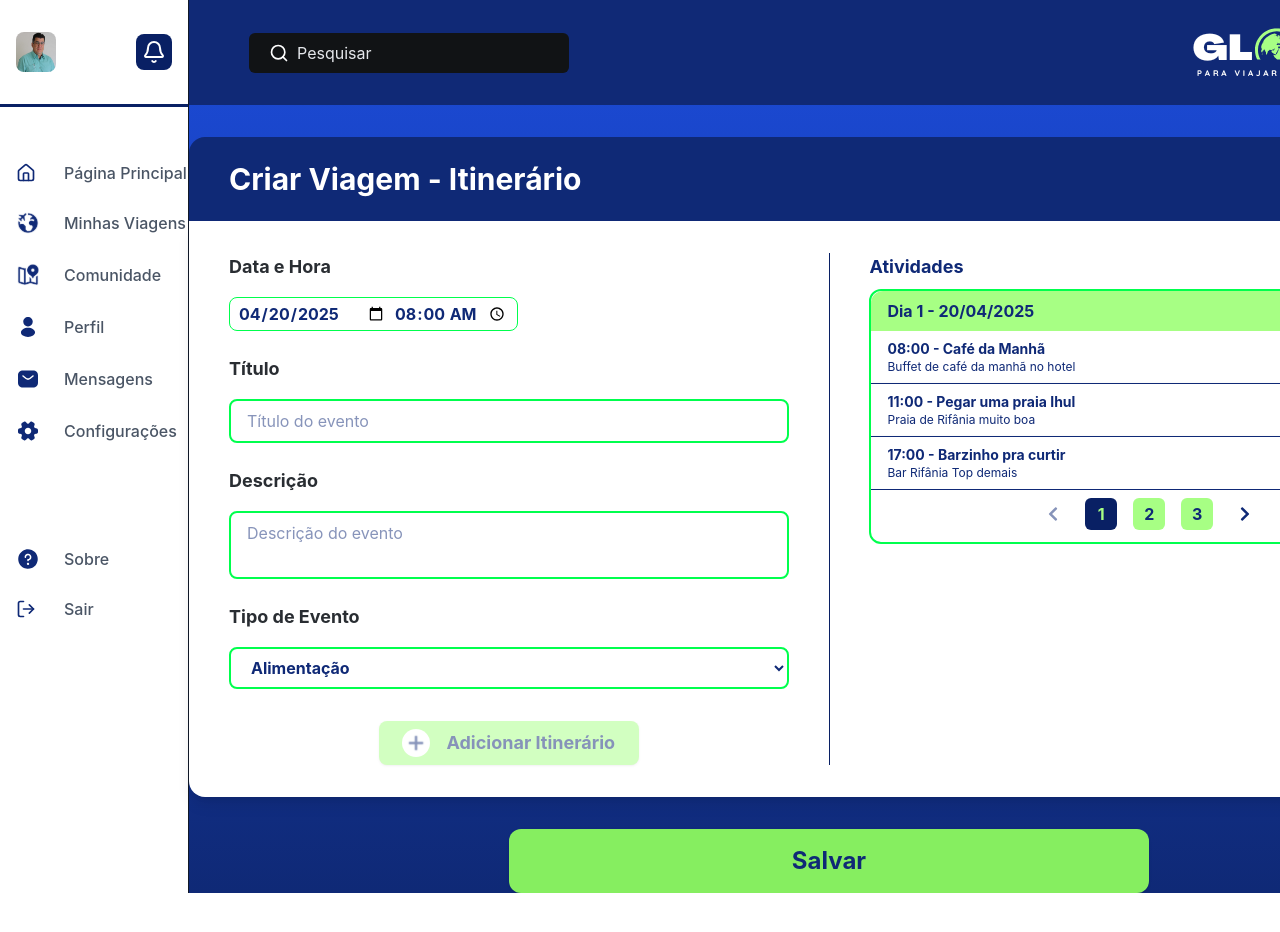
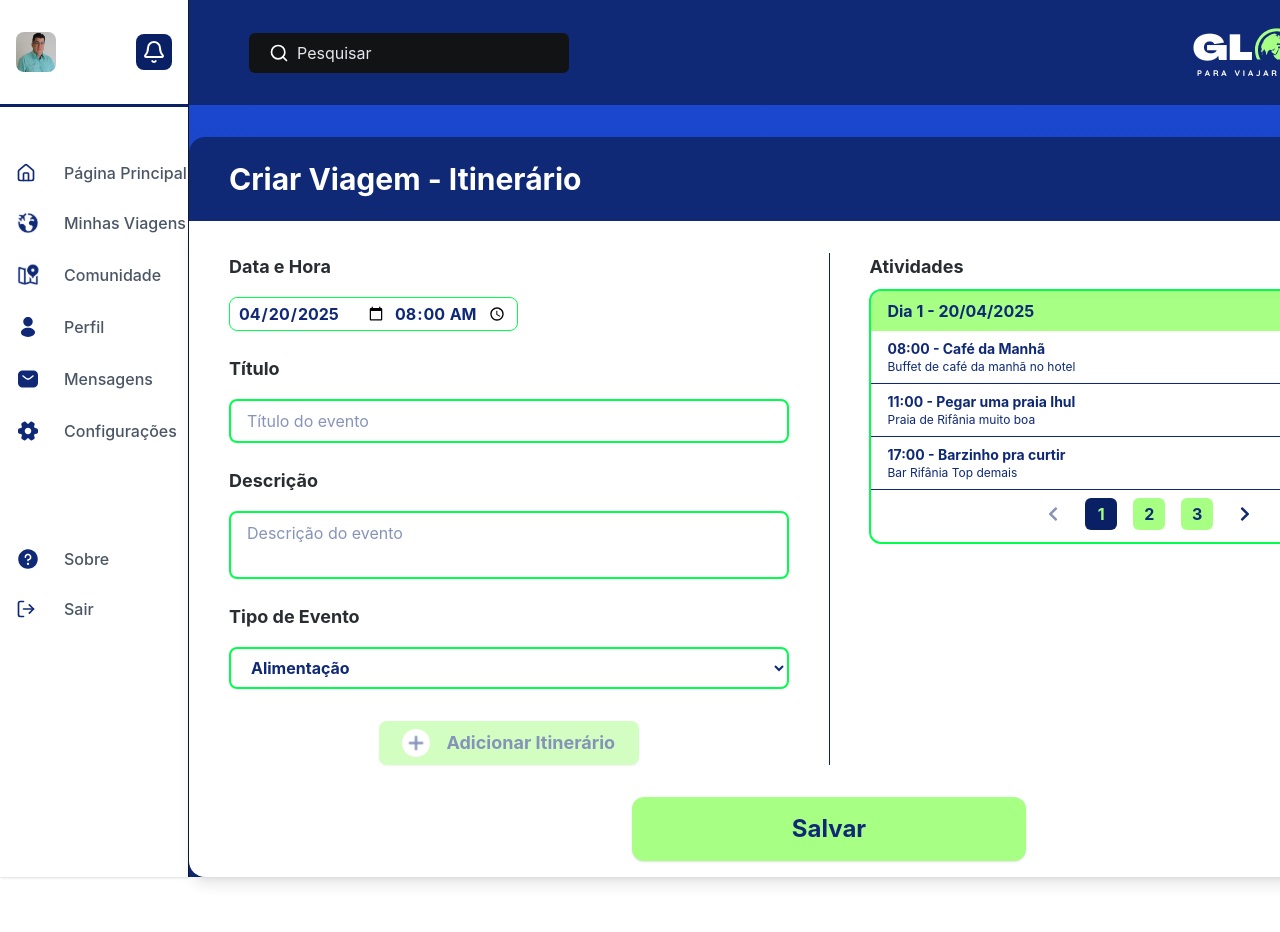
Before and after one commit to florgust/frontend-globix, a Next.js app: page /trip_itinerary in a window 1280 px wide. Shown: the top 932 px of the page. Before the commit the page ends 893 px from the top, so only its background shows below. Built offline with nearby package versions, Linux system fonts and the light colour scheme.

Commit message:
SCRUM-117: Editando cores da página

```diff
--- a/src/app/trip_itinerary/page.tsx
+++ b/src/app/trip_itinerary/page.tsx
@@ -239,7 +239,10 @@ export default function TripItinerary() {
                         Criar Viagem - Itinerário
                     </h2>
                 </div>
-                <div className="w-[80rem] bg-white rounded-b-2xl shadow-lg px-10 py-8 flex gap-8">
+                <div
+                    className="w-[80rem] h-[41rem] bg-white rounded-b-2xl shadow-lg px-10 py-8 flex gap-8 flex-col"
+                >
+                    <div className="flex flex-row gap-8 flex-1">
                         {/* Formulário */}
                         <div className="flex flex-col w-1/2 gap-4">
                             <label className="font-bold text-[#292D32] text-lg">
@@ -314,7 +317,7 @@ export default function TripItinerary() {
                             </div>
                         </div>
                         {/* Linha vertical divisória */}
-                    <div className="w-px bg-[#092064] mx-2" />
+                        <div className="w-px bg-[#092064] h-[32rem] mx-2" />
                         <Itinerary
                             itineraries={itineraries}
                             currentPage={currentPage}
@@ -325,9 +328,9 @@ export default function TripItinerary() {
                             setCurrentPage={setCurrentPage}
                         />
                     </div>
-                <div className="flex justify-center mt-8 w-full">
+                    <div className="flex justify-center pb-44">
                         <button
-                        className="cursor-pointer transition hover:scale-105 bg-[#86EE60] text-[#0F2976] font-bold px-[10rem] py-[1rem] rounded-xl text-2xl shadow hover:bg-[#4be05a] min-w-[40rem]"
+                            className="cursor-pointer transition hover:scale-105 bg-[#A7FF84] text-[#0F2976] font-bold px-[10rem] py-[1rem] rounded-xl text-2xl shadow min-w-[20rem]"
                             type="button"
                         >
                             Salvar
@@ -335,5 +338,6 @@ export default function TripItinerary() {
                     </div>
                 </div>
             </div>
+        </div>
     );
 }
--- a/src/components/ui/Itinerary.tsx
+++ b/src/components/ui/Itinerary.tsx
@@ -37,7 +37,7 @@ export function Itinerary({
 }: ItineraryProps) {
     return (
         <div className="flex flex-col w-1/2">
-            <div className="font-bold text-[#0F2976] text-lg mb-2">
+            <div className="font-bold text-[#292D32] text-lg mb-2">
                 Atividades
             </div>
             <div className="rounded-xl mb-2 border-2 border-[#00FF4D] p-0">
```
Lines whose indentation alone changed are shown as unchanged.
